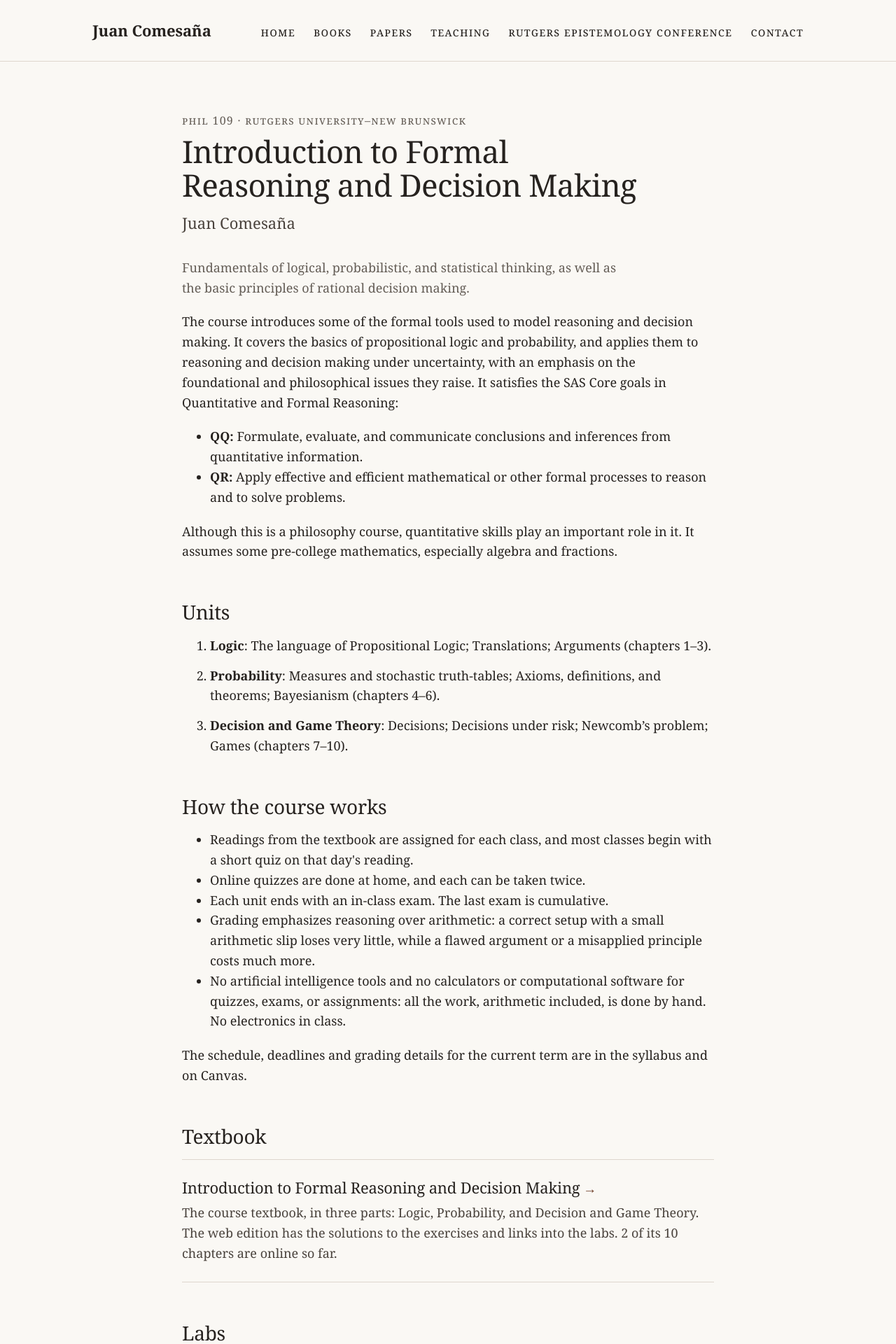
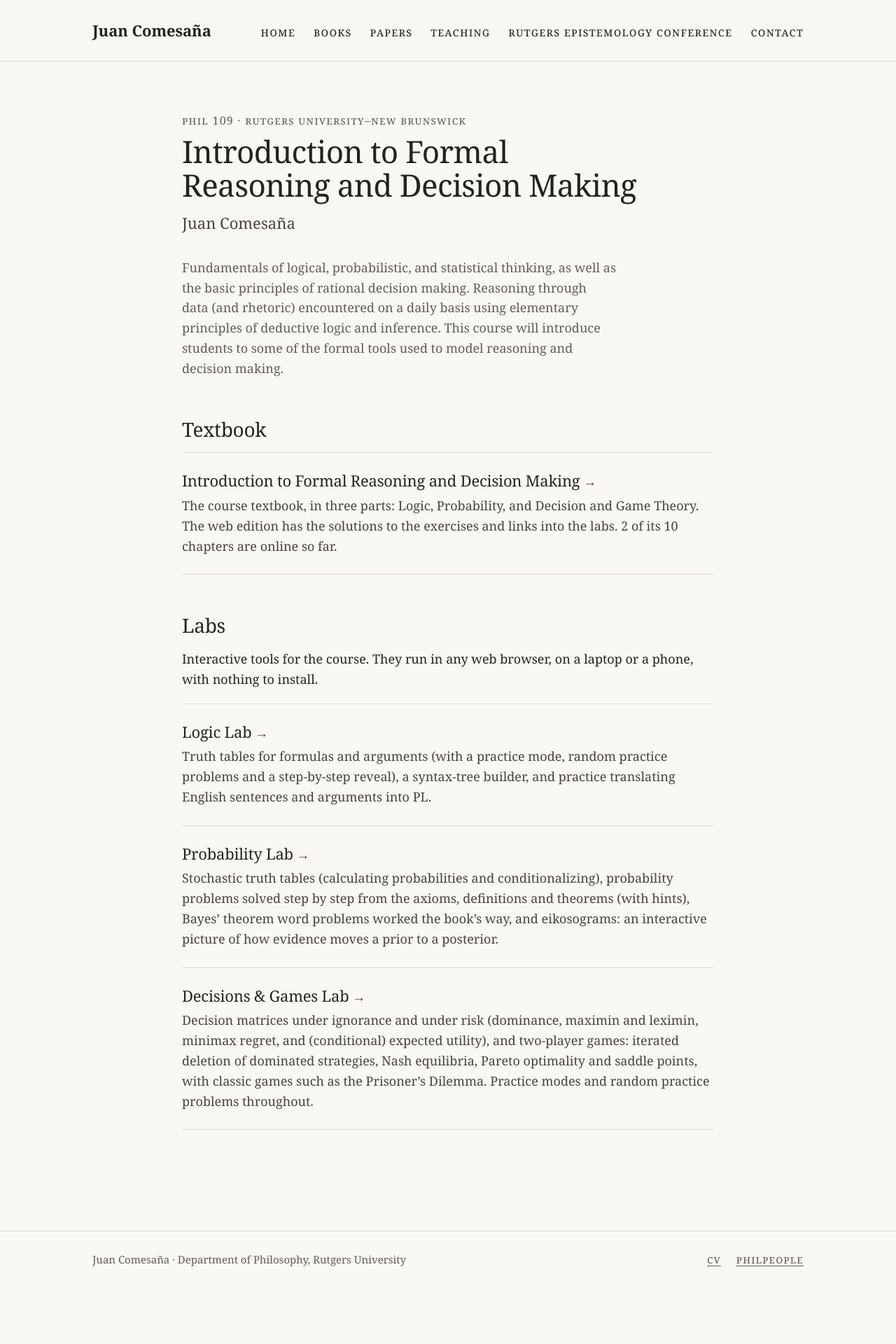
Before and after one commit to Comesana73/juancomesana.org, a Jekyll site: the page built from phil109/index.html, in a window 1280 px wide. Shown: the top 1920 px of the page at 70% size. Built offline with Jekyll 4.4.1, drawn with Linux system fonts in a browser that asks for light colours; after the commit the page ends 1853 px from its top, so only the background shows below that; some of the changed text lies outside the part shown.

Commit message:
PHIL 109 course page: just the course description
Co-Authored-By: Claude Opus 5.5 (1M context) <noreply@anthropic.com>
Claude-Session: https://claude.ai/code/session_015gt9FnyV1jvErH75sKXie3

```diff
--- a/assets/css/textbook.css
+++ b/assets/css/textbook.css
@@ -156,4 +156,3 @@ li .tryit { justify-content: flex-start; margin: -4px 0 16px; }
 /* the course page */
 .textbook .ruled { margin-bottom: 40px; }
 .textbook .app h2 { font-size: 22px; margin: 0 0 8px; }
-.course-units > li { margin-bottom: 8px; }
--- a/phil109/index.html
+++ b/phil109/index.html
@@ -17,31 +17,7 @@ eyebrow: "PHIL 109 · Rutgers University–New Brunswick"
 <h1>Introduction to Formal Reasoning and Decision Making</h1>
 <p class="book-author">Juan Comesaña</p>
 
-<p class="lede">Fundamentals of logical, probabilistic, and statistical thinking, as well as the basic principles of rational decision making.</p>
-
-<p>The course introduces some of the formal tools used to model reasoning and decision making. It covers the basics of propositional logic and probability, and applies them to reasoning and decision making under uncertainty, with an emphasis on the foundational and philosophical issues they raise. It satisfies the SAS Core goals in Quantitative and Formal Reasoning:</p>
-<ul>
-  <li><strong>QQ:</strong> Formulate, evaluate, and communicate conclusions and inferences from quantitative information.</li>
-  <li><strong>QR:</strong> Apply effective and efficient mathematical or other formal processes to reason and to solve problems.</li>
-</ul>
-<p>Although this is a philosophy course, quantitative skills play an important role in it. It assumes some pre-college mathematics, especially algebra and fractions.</p>
-
-<h2>Units</h2>
-<ol class="course-units">
-  {%- for part in book.parts %}
-  <li><strong>{{ part.title }}</strong>: {% for chapter in part.chapters %}{{ chapter.title }}{% unless forloop.last %}; {% endunless %}{% endfor %} (chapters {{ part.chapters.first.number }}–{{ part.chapters.last.number }}).</li>
-  {%- endfor %}
-</ol>
-
-<h2>How the course works</h2>
-<ul>
-  <li>Readings from the textbook are assigned for each class, and most classes begin with a short quiz on that day's reading.</li>
-  <li>Online quizzes are done at home, and each can be taken twice.</li>
-  <li>Each unit ends with an in-class exam. The last exam is cumulative.</li>
-  <li>Grading emphasizes reasoning over arithmetic: a correct setup with a small arithmetic slip loses very little, while a flawed argument or a misapplied principle costs much more.</li>
-  <li>No artificial intelligence tools and no calculators or computational software for quizzes, exams, or assignments: all the work, arithmetic included, is done by hand. No electronics in class.</li>
-</ul>
-<p>The schedule, deadlines and grading details for the current term are in the syllabus and on Canvas.</p>
+<p class="lede">Fundamentals of logical, probabilistic, and statistical thinking, as well as the basic principles of rational decision making. Reasoning through data (and rhetoric) encountered on a daily basis using elementary principles of deductive logic and inference. This course will introduce students to some of the formal tools used to model reasoning and decision making.</p>
 
 <h2>Textbook</h2>
 <div class="ruled">
@@ -52,7 +28,7 @@ eyebrow: "PHIL 109 · Rutgers University–New Brunswick"
 </div>
 
 <h2 id="labs">Labs</h2>
-<p>Interactive tools for practicing outside of graded work. They run in any web browser, on a laptop or a phone, with nothing to install.</p>
+<p>Interactive tools for the course. They run in any web browser, on a laptop or a phone, with nothing to install.</p>
 <div class="ruled">
   <article class="app">
     <h2><a href="{{ '/apps/logic-lab/' | relative_url }}">Logic Lab</a></h2>
```
